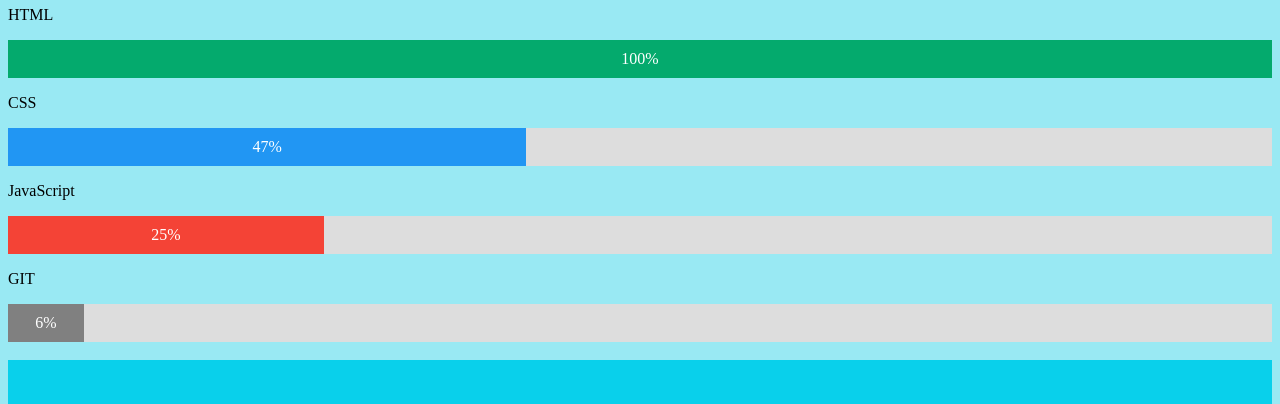
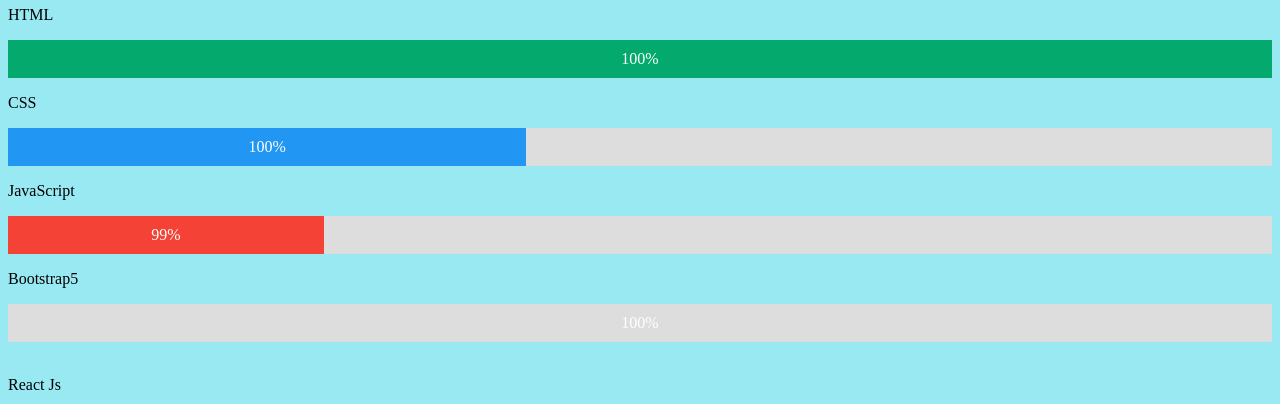
Before and after one commit to deepakavi/deepa.github.io, a plain HTML site: page aboutme.html in a window 1280 px wide. Shown: the part 634-1038 px from the top of the page. Drawn offline with Linux system fonts and the light colour scheme.

Commit message:
changes done in aboutme.html file

```diff
--- a/aboutme.html
+++ b/aboutme.html
@@ -40,16 +40,21 @@ I have also collaborated closely with development teams to effectively communica
 
 <p>CSS</p>
 <div class="container1">
-  <div class="skills css">47%</div>
+  <div class="skills css">100%</div>
 </div>
 
 <p>JavaScript</p>
 <div class="container1">
-  <div class="skills js">25%</div>
+  <div class="skills js">99%</div>
 </div>
-<p>GIT</p>
+<p>Bootstrap5</p>
 <div class="container1">
-  <div class="skills git">6%</div>
+  <div class="skills Bootstrap5">100%</div>
+</div>
+<br/>
+<p>React Js</p>
+<div class="container1">
+  <div class="skills React Js">100%</div>
 </div>
 <br/>
 
```
